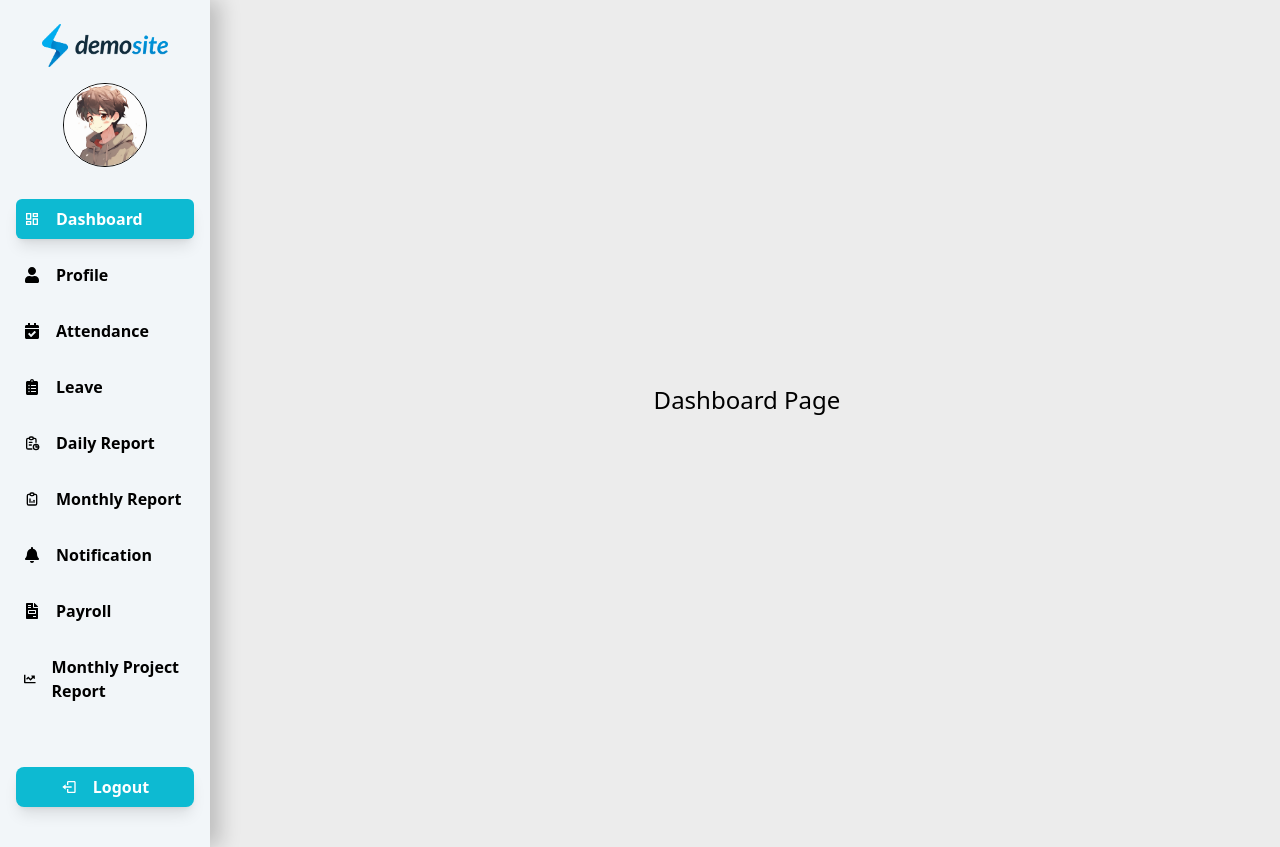
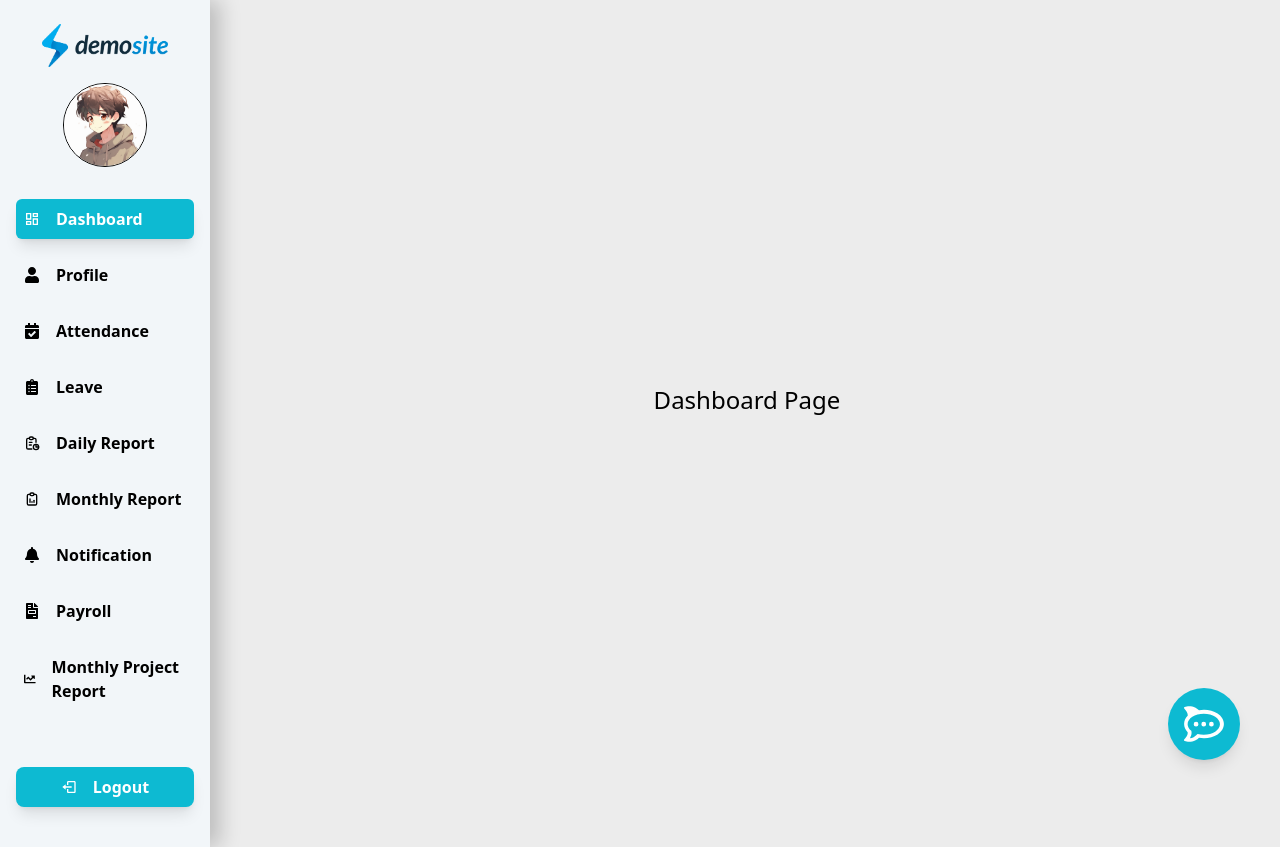
Before and after one commit to Rafidulemon/hr_mgt, a React (Vite) app: page / in a window 1280 px wide. Built offline with nearby package versions, Linux system fonts and the light colour scheme.

Commit message:
chat add

```diff
--- a/src/components/layouts/Layout.tsx
+++ b/src/components/layouts/Layout.tsx
@@ -2,6 +2,7 @@ import { type ReactNode } from "react";
 import LeftMenu from "../navigations/LeftMenu";
 import Text from "../atoms/Text/Text";
 import Button from "../atoms/buttons/Button";
+import { FaRocketchat } from "react-icons/fa";
 
 interface LayoutProps {
   children: ReactNode;
@@ -27,9 +28,9 @@ function Layout(props: LayoutProps) {
     buttonText = "Click here",
     onButtonClick,
   } = props;
-  console.log(roleType);
+
   return (
-    <div className="min-h-screen max-w-screen bg-[#ECECEC] flex flex-row gap-1 grid grid-cols-6">
+    <div className="min-h-screen max-w-screen bg-[#ECECEC] flex flex-row gap-1 grid grid-cols-6 relative">
       <div className="col-span-1">
         <LeftMenu />
       </div>
@@ -53,6 +54,15 @@ function Layout(props: LayoutProps) {
         )}
         {children}
       </div>
+
+      <div className="fixed bottom-10 right-10">
+        <button
+          className="bg-primary p-4 rounded-full text-white shadow-lg hover:bg-white focus:outline-none hover:text-primary"
+          onClick={() => alert('Chat clicked!')}
+        >
+          <FaRocketchat size={40} />
+        </button>
+      </div>
     </div>
   );
 }
--- a/src/pages/atoms/index.tsx
+++ b/src/pages/atoms/index.tsx
@@ -13,7 +13,6 @@ import { zodResolver } from "@hookform/resolvers/zod";
 import Text from "../../components/atoms/Text/Text";
 import Header from "../../components/navigations/Header";
 import { CardWithHeader } from "../../components/atoms/frame/CardWithHeader";
-import LeftMenu from "../../components/navigations/LeftMenu";
 import Table from "../../components/atoms/tables/Table";
 import RadioGroup from "../../components/atoms/inputs/RadioGroup";
 
@@ -290,18 +289,6 @@ function Atoms() {
         </CardWithHeader>
       </Card>
 
-      <Card className="h-[300px] p-6 gap-6 grid grid-cols-6 mt-4">
-        <div className="col-span-1">
-          <Text text="Employee LeftMenu" isBold className="text-[20px] mb-6" />
-          <LeftMenu />
-        </div>
-        <div />
-        <div className="col-span-1">
-          <Text text="Leader LeftMenu" isBold className="text-[20px] mb-6" />
-          <LeftMenu isLeader />
-        </div>
-      </Card>
-
       <Card className="h-[300px] p-6 gap-2 grid grid-cols-2 mt-4">
         <span className="col-span-2 text-[24px] font-bold">Tables</span>
         <line className="col-span-2 w-full border-b border-black mb-6" />
```
